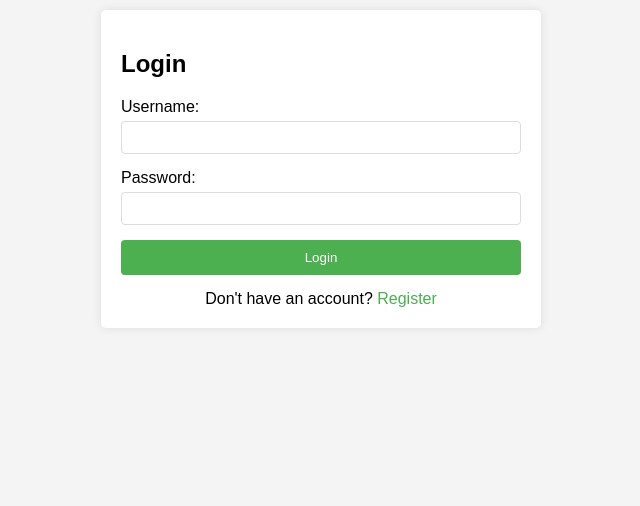
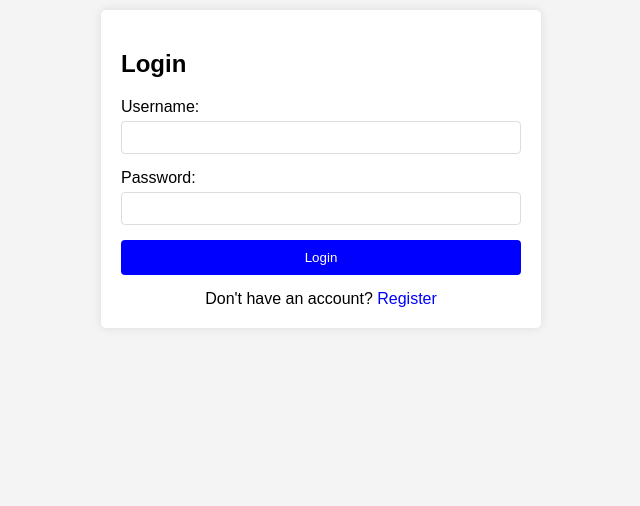
Before and after one commit to Neil-urk12/appdevSystem, a PHP site: page /authpage.php in a window 1280 px wide. Shown: the part 251-757 px from the top of the page, without its empty margins (319-959 px from the left). Run offline with PHP 8.4, Linux system fonts and the light colour scheme.

Commit message:
feat: Changed color of buttons

```diff
--- a/authpage.php
+++ b/authpage.php
@@ -159,7 +159,7 @@ if (isset($_POST['login'])) {
             box-sizing: border-box;
         }
         button {
-            background-color: #4CAF50;
+            background-color: blue;
             color: white;
             padding: 10px 15px;
             border: none;
@@ -168,7 +168,9 @@ if (isset($_POST['login'])) {
             width: 100%;
         }
         button:hover {
-            background-color: #45a049;
+           color: blue;
+            border: 2px solid blue;
+            background-color: rgb(255, 255, 255);
         }
         .error {
             color: red;
@@ -180,7 +182,7 @@ if (isset($_POST['login'])) {
         }
 
         .auth-toggle a {
-            color: #4CAF50;
+            color: blue;
             text-decoration: none;
         }
 
```
